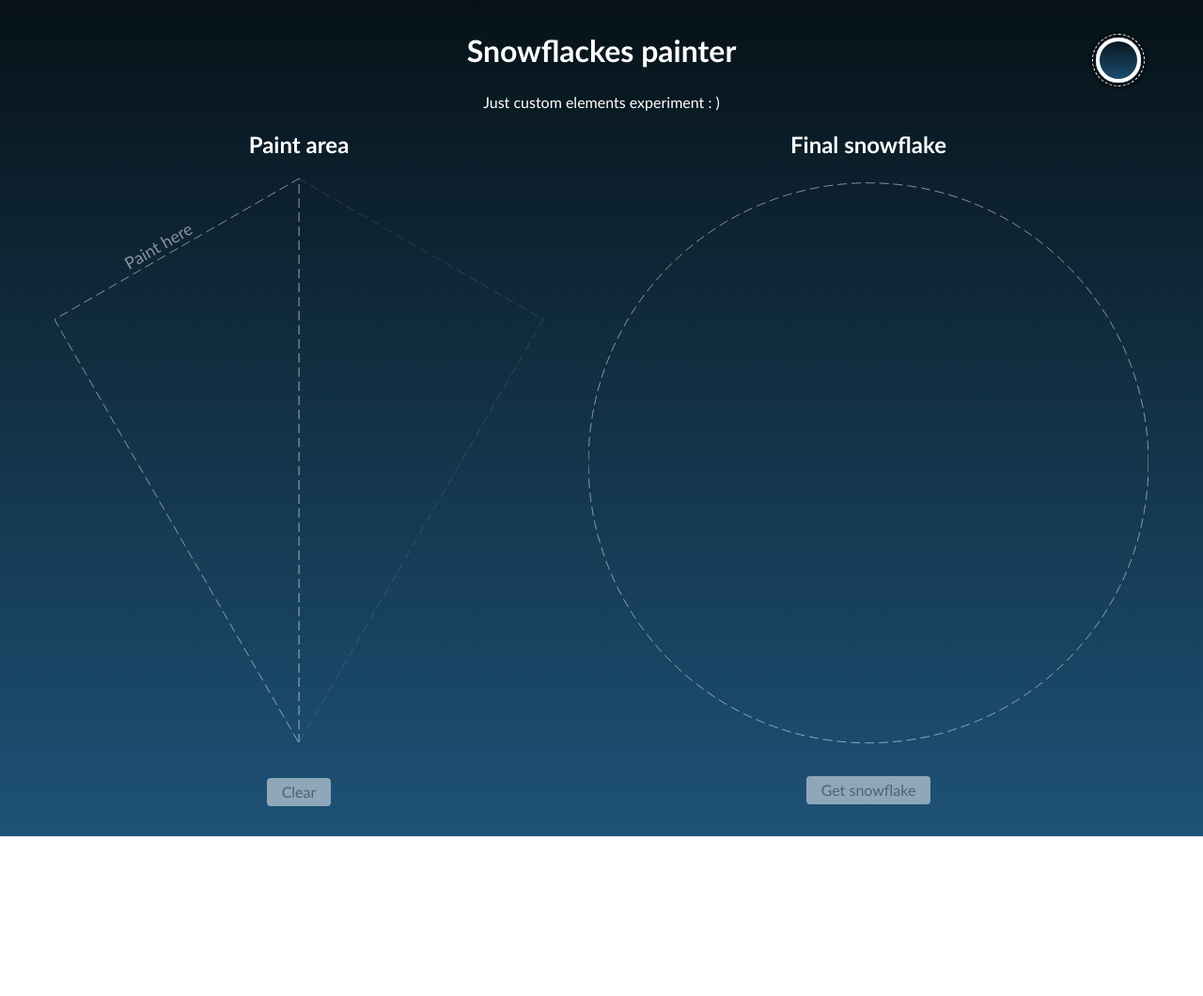
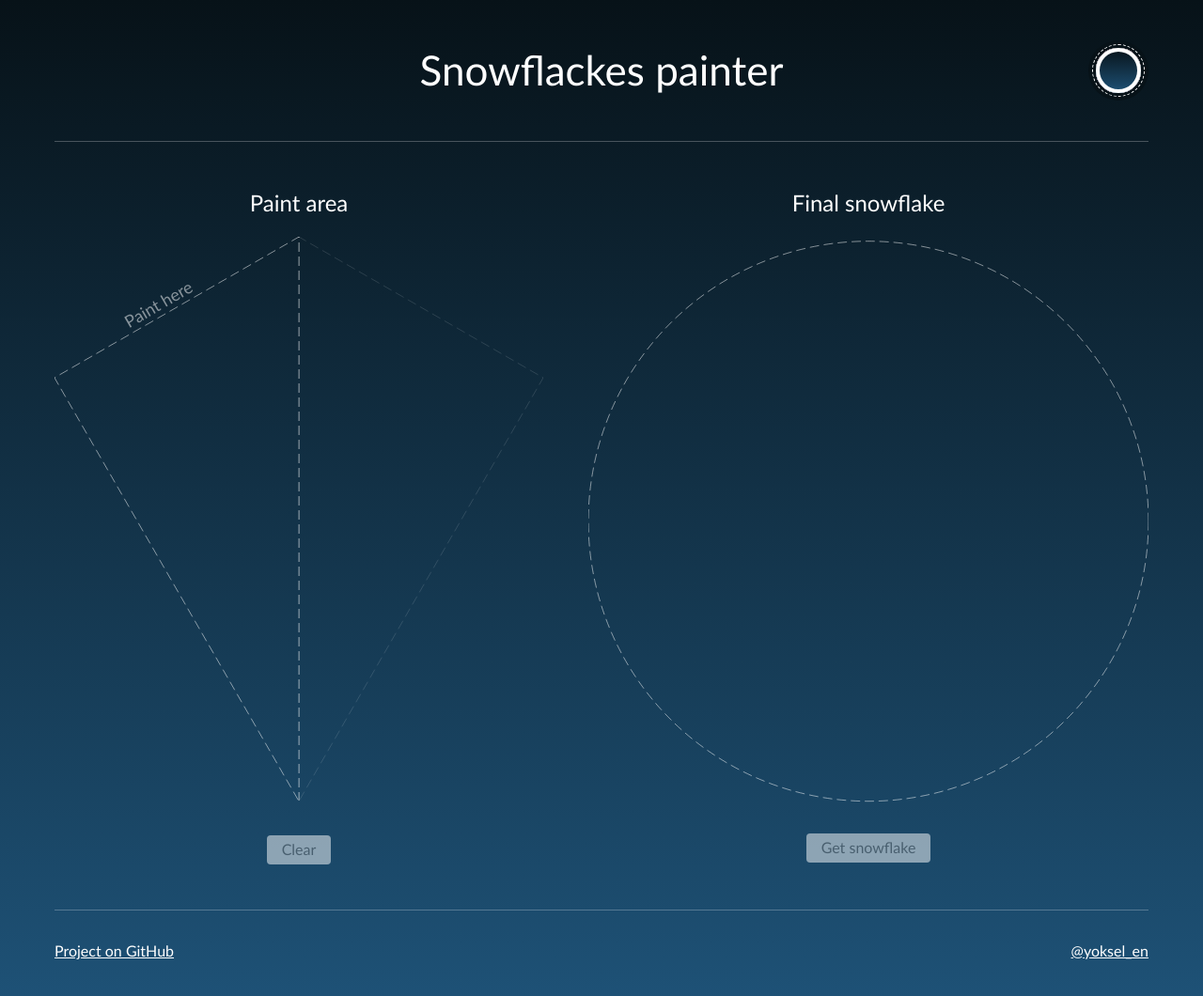
Before and after one commit to yoksel/snowflake, a website built with webpack: page dist/index.html in a window 1280 px wide. Shown: the whole page at 94% size. Before the commit the page ends 890 px from the top, so only its background shows below. Built offline with nearby package versions, Linux system fonts and the light colour scheme.

Commit message:
Fix layout, add footer with links

```diff
--- a/src/style.css
+++ b/src/style.css
@@ -13,6 +13,22 @@ BODY {
 
 H1, H2, H3 {
   margin-top: 0;
+  font-weight: normal;
+}
+
+H1 {
+  margin: 1em 0;
+  font-size: 2.75rem;
+}
+
+A,
+A:visited,
+A:hover {
+  color: inherit;
+}
+
+A:hover {
+  text-decoration: none;
 }
 
 .page {
@@ -20,19 +36,34 @@ H1, H2, H3 {
   flex-direction: column;
   width: 100%;
   max-width: 1260px;
-  margin: 2rem auto;
+  margin: 0 auto;
   padding: 0 3rem;
   box-sizing: border-box;
 }
 
 .page__header {
   position: relative;
+  display: flex;
+  align-items: center;
+  justify-content: center;
+  margin-bottom: 3rem;
+  border-bottom: 1px solid rgba(255,255,255,.25);
 }
 
 .theme-switcher {
   position: absolute;
   top: 0;
   right: 0;
+  bottom: 0;
+  margin: auto;
+}
+
+.page__footer {
+  display: flex;
+  justify-content: space-between;
+  margin: 3rem 0;
+  padding-top: 2rem;
+  border-top: 1px solid rgba(255,255,255,.25);
 }
 
 .page__main {
```
Also changed, not shown: dist/bundle.js, dist/index.html, src/lib/ThemeSwitcher.js.
